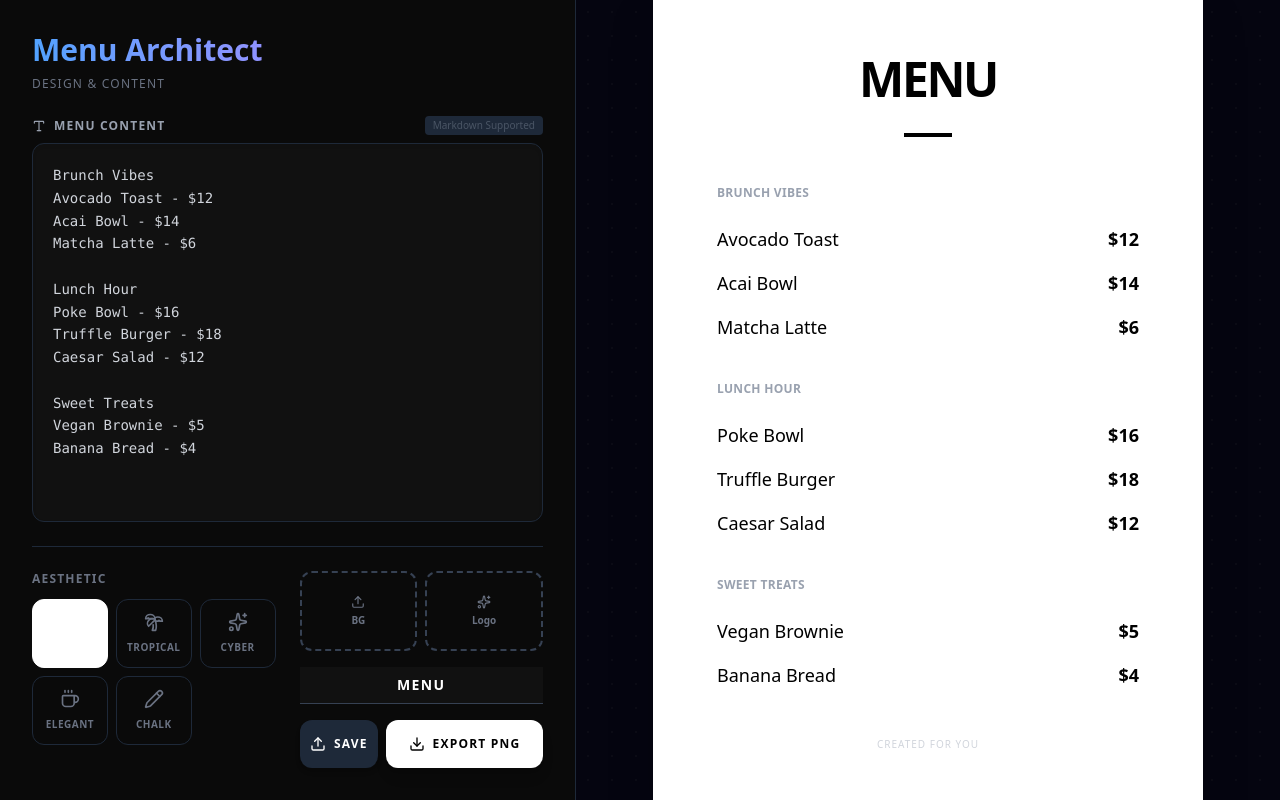
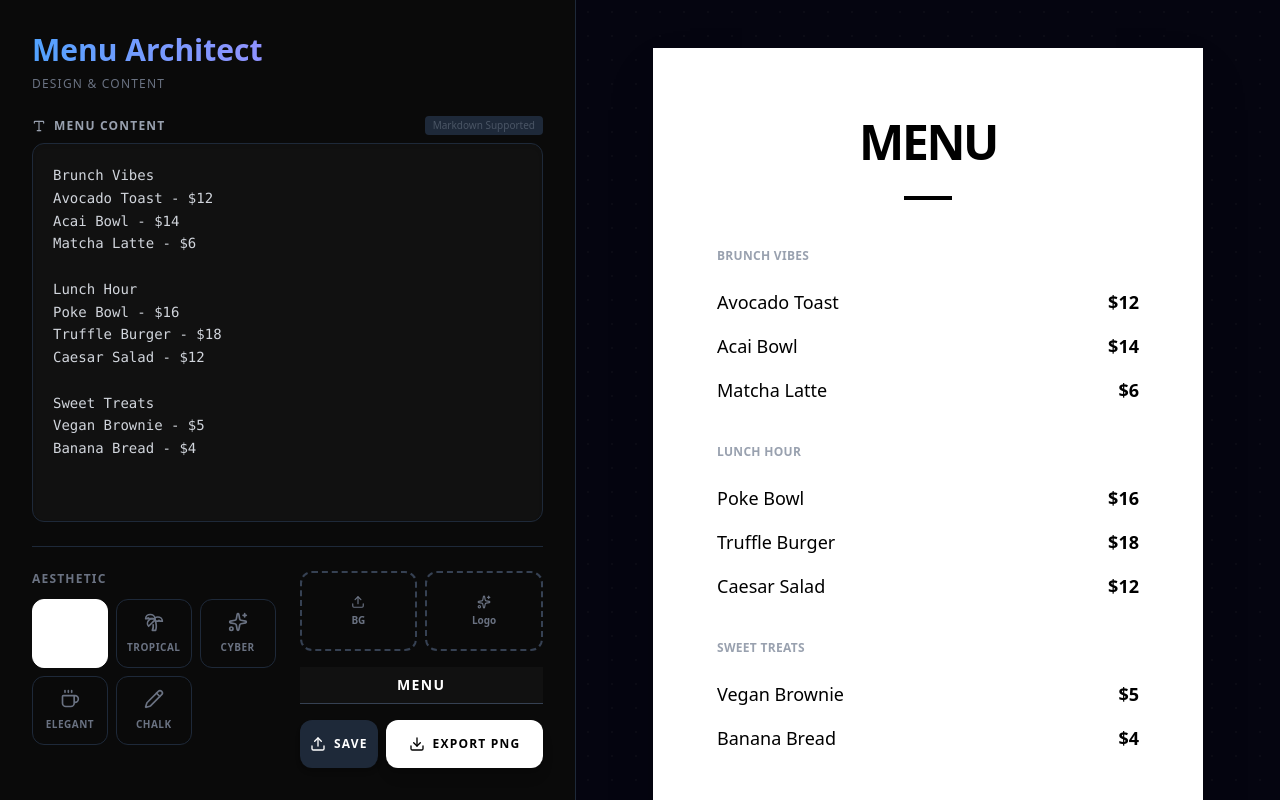
Before and after one commit to Dianute/event-tracker, a Next.js app in the folder web-app/: page /menu-test in a window 1280 px wide. Built offline with nearby package versions, Linux system fonts and the light colour scheme.

Commit message:
Update page.tsx

```diff
--- a/web-app/app/menu-test/page.tsx
+++ b/web-app/app/menu-test/page.tsx
@@ -1,6 +1,6 @@
 'use client';
 
-import { useState, useRef } from 'react';
+import { useState, useRef, useEffect } from 'react';
 import { Download, Coffee, Sparkles, Pencil, Upload, Image as ImageIcon, Type, Palmtree, Wand2 } from 'lucide-react';
 import * as htmlToImage from 'html-to-image';
 const ColorThief = require('colorthief').default;
@@ -153,10 +153,35 @@ Banana Bread - $4`);
         }
     };
 
+
+    // Dynamic Scale for Mobile
+    const [scale, setScale] = useState(1);
+    const [mounted, setMounted] = useState(false);
+
+    useEffect(() => {
+        setMounted(true);
+        const handleResize = () => {
+            const w = window.innerWidth;
+            // Target width 550px.
+            // If screen < 600px, we scale down. Padding 32px.
+            if (w < 600) {
+                const s = (w - 32) / 550;
+                setScale(s);
+            } else {
+                setScale(1);
+            }
+        };
+        handleResize(); // Init
+        window.addEventListener('resize', handleResize);
+        return () => window.removeEventListener('resize', handleResize);
+    }, []);
+
+    if (!mounted) return null; // Prevent hydration mismatch on transform
+
     return (
         <div className="min-h-screen bg-[#050505] text-white font-sans flex flex-col lg:flex-row lg:h-screen lg:overflow-hidden">
             {/* Left Panel: Editor */}
-            <div className="w-full lg:w-[45%] flex flex-col gap-6 p-4 md:p-6 lg:p-8 border-r border-gray-800 bg-[#0a0a0a] lg:overflow-y-auto shrink-0">
+            <div className="w-full lg:w-[45%] flex flex-col gap-6 p-4 md:p-6 lg:p-8 border-r border-gray-800 bg-[#0a0a0a] lg:overflow-y-auto shrink-0 z-10 shadow-2xl lg:shadow-none">
                 <div className="space-y-2 shrink-0">
                     <h1 className="text-3xl font-black bg-clip-text text-transparent bg-gradient-to-r from-blue-400 to-purple-400">
                         Menu Architect
@@ -301,31 +326,43 @@ Banana Bread - $4`);
                 </div>
             </div>
 
-            {/* Right Panel: Preview */}
-            <div className="flex-1 bg-[#050510] relative flex items-start justify-center p-2 md:p-8 lg:p-12 min-h-[500px] lg:min-h-0 overflow-hidden lg:overflow-hidden">
+            {/* Right Panel: Preview - Dynamic JS Scale Logic */}
+            <div className="flex-1 bg-[#050510] relative flex items-start justify-center p-8 lg:p-12 overflow-y-auto lg:overflow-hidden">
                 <div className="absolute inset-0 opacity-[0.05]" style={{ backgroundImage: 'radial-gradient(#888 1px, transparent 1px)', backgroundSize: '24px 24px' }} />
 
-                {/* Preview Scaler Container: scales down the fixed-size menu to fit screen */}
-                <div className="relative w-full h-full flex justify-center lg:items-center overflow-auto lg:overflow-visible custom-scrollbar">
-                    <div className="origin-top scale-[0.6] sm:scale-[0.7] md:scale-[0.8] lg:scale-100 transition-transform duration-300">
+                <div
+                    className="relative transition-all duration-300 ease-out origin-top shadow-2xl"
+                    style={{
+                        width: 550 * scale,
+                        height: 800 * scale,
+                        // We use a wrapper with explicit Scaled Dimensions to reserve space in flow layout
+                    }}
+                >
                     <div
                         ref={previewRef}
+                        style={{
+                            transform: `scale(${scale})`,
+                            transformOrigin: 'top left',
+                        }}
                         className={`
-                                w-[550px] min-h-[800px] shrink-0 flex flex-col relative overflow-hidden shadow-2xl
+                            w-[550px] min-h-[800px] absolute top-0 left-0
                             ${!customColors && theme === 'minimal' ? 'bg-white text-black font-sans' : ''}
                             ${!customColors && theme === 'tropical' ? 'bg-[#0f4c3a] text-[#f2e8cf] font-serif border-[12px] border-[#d8b066]' : ''}
                             ${!customColors && theme === 'cyberpunk' ? 'bg-[#050510] text-cyan-400 font-mono border-2 border-cyan-500 shadow-[0_0_60px_rgba(6,182,212,0.3)]' : ''}
                             ${!customColors && theme === 'elegant' ? 'bg-[#fffbf0] text-[#2a2a2a] font-serif border-double border-[6px] border-[#1a1a1a] p-[10px]' : ''}
                             ${!customColors && theme === 'chalkboard' ? 'bg-[#222] text-white font-sans border-[16px] border-[#5d4037] shadow-[2px_2px_4px_#3e2723,inset_0_0_20px_rgba(0,0,0,0.8)]' : ''}
                         `}
-                            style={customColors ? {
+                    >
+                        {/* THEME CONTENT (Unchanged) */}
+                        <div style={customColors ? {
                             backgroundColor: customColors.bg,
                             color: customColors.text,
                             borderColor: customColors.border,
                             borderWidth: '12px',
-                                fontFamily: 'sans-serif'
-                            } : {}}
-                        >
+                            fontFamily: 'sans-serif',
+                            height: '100%'
+                        } : { height: '100%' }}>
+
                             {/* Dynamic Styles for Custom Colors */}
                             {customColors && (
                                 <style jsx>{`
```
Lines whose indentation alone changed are shown as unchanged.
